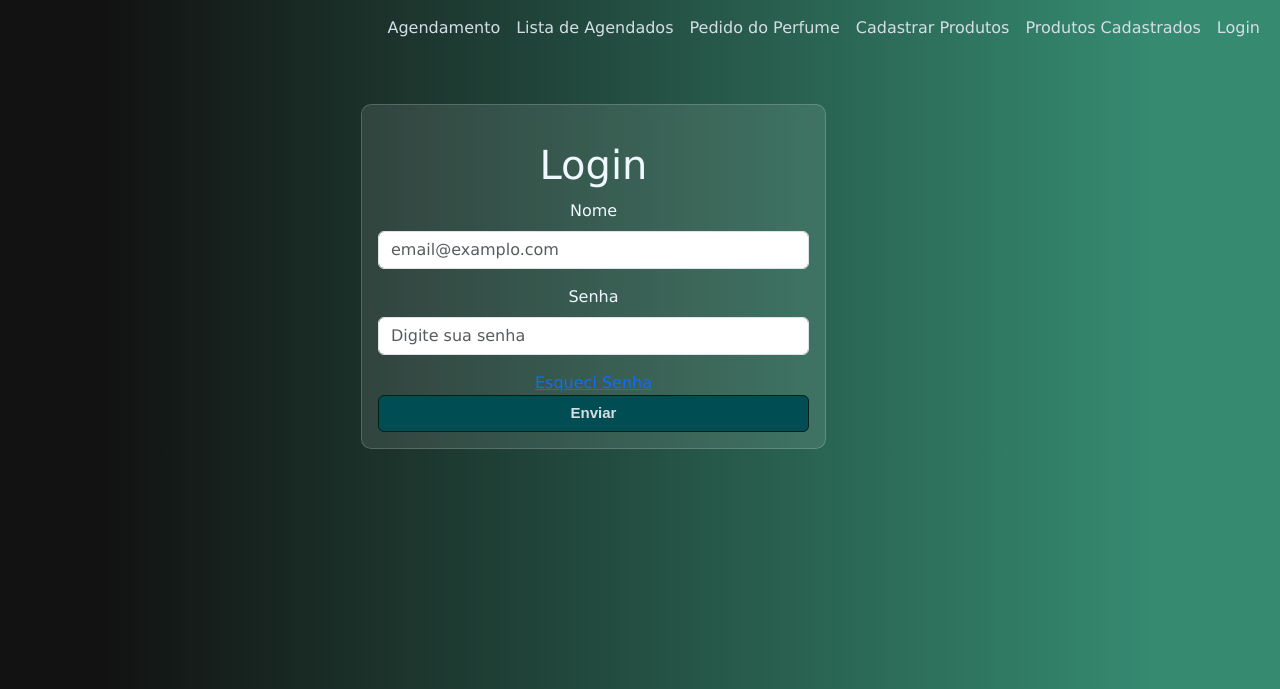
After one commit to Gabrielle-Santiago/Agenda-Automatica, a Django app: page /login/ in a window 1280 px wide. The commit adds this page. Shown: the top 689 px of the page. Run offline with Django 5.2, Linux system fonts and the light colour scheme.

Commit message:
Organização dos templates e criação do login

```diff
--- a/AgendaAutomatica/AgendaAutomatica/urls.py
+++ b/AgendaAutomatica/AgendaAutomatica/urls.py
@@ -11,4 +11,6 @@ urlpatterns = [
     path('pedidoPerfume/', views.pedidoPerfume, name='pedidoPerfume'),
     path('cadastroProduto/', views.cadastroProduto, name='cadastroProduto'),
     path('produtosCadastrados/', views.produtosCadastrados, name='produtosCadastrados'),
+    path('login/', views.login, name='login'),
+    path('login/esqueciSenha/', views.esqueciSenha, name='esqueciSenha'),
 ]
--- /dev/null
+++ b/AgendaAutomatica/task/templates/main/login.html
@@ -0,0 +1,41 @@
+{% extends 'menu.html' %}
+
+{% load static %}
+
+{% block content %}
+
+    <main class="container mt-5">
+        <div class="col-md-5 offset-md-3">
+            <div class="container text-center">
+                <div class="row">
+
+                    <form id="formulario" method="POST" class="card card-body needs-validation">
+
+                        <title>Tela de Login</title>
+
+                        {{ error }}
+
+                        {% csrf_token %}
+
+                        <h1 class="text-center">Login</h1>
+
+                        <div class="mb-3">
+                            <label for="username" class="form-label">Nome</label>
+                            <input type="text" class="form-control" id="username" name="username" placeholder="email@examplo.com" required>
+                        </div>
+
+                        <div class="mb-3">
+                            <label for="password" class="form-label">Senha</label>
+                            <input type="password" name="password" class="form-control" id="password"  placeholder="Digite sua senha" required>
+                        </div>
+                        <a href="esqueciSenha">Esqueci Senha</a>
+
+                        <input type="submit" class="btn btn-primary myButton btn btn-primary" value="Enviar"></input>
+                    </form>
+
+                </div>
+            </div>
+        </div>
+    </main>
+
+{% endblock %}
--- a/AgendaAutomatica/task/templates/menu.html
+++ b/AgendaAutomatica/task/templates/menu.html
@@ -37,6 +37,10 @@
                         <li class="nav-item">
                             <a class="nav-link" href="/produtosCadastrados">Produtos Cadastrados</a>
                         </li>
+
+                        <li class="nav-item">
+                          <a class="nav-link" href="/login">Login</a>
+                      </li>
                     </ul>
                 </div>
             </div>
--- a/AgendaAutomatica/task/views.py
+++ b/AgendaAutomatica/task/views.py
@@ -16,20 +16,20 @@ def agenda(request):
             return redirect('cadastrados')
 
         else:
-            return render(request, 'cadastro.html', {
+            return render(request, 'cadastros/cadastro.html', {
                 'form': form,
                 'error' : 'Algo deu errado, tente novamente!!'
             })
     else:
         form = CadastroForm()
 
-    return render(request, 'cadastro.html', {'form':form})
+    return render(request, 'cadastros/cadastro.html', {'form':form})
 
 
 # Utiliza do Generic Views do próprio Django para visualizar a lista
 class visualizarLista(ListView):
     model = Cadastro
-    template_name = 'cadastrados.html'
+    template_name = 'cadastros/cadastrados.html'
     context_object_name = 'cadastrados'
 
 
@@ -39,22 +39,30 @@ def pedidoPerfume(request):
 
         if form.is_valid():
             form.save()
-            return render(request, 'cadastro.html')
+            return render(request, 'cadastros/cadastro.html')
 
         else:
-            return render(request, 'pedidoPerfume.html', {
+            return render(request, 'auth/pedidoPerfume.html', {
                 'form': form,
                 'error': 'Algo deu errado, tente novamente!!'
             })
     else:
         form = formPerfume()
 
-    return render(request, 'pedidoPerfume.html', {'form':form})
+    return render(request, 'auth/pedidoPerfume.html', {'form':form})
 
 
 def cadastroProduto(request):
-    return render(request, 'cadastroProduto.html')
+    return render(request, 'cadastros/cadastroProduto.html')
 
 
 def produtosCadastrados(request):
-    return render(request, 'produtosCadastrados.html')
+    return render(request, 'auth/produtosCadastrados.html')
+
+
+def login(request):
+    return render(request, 'main/login.html')
+
+
+def esqueciSenha(request):
+    return render(request, 'main/esqueciSenha.html')
```
Also changed, not shown: AgendaAutomatica/task/templates/main/esqueciSenha.html (added, +40 -0 lines), AgendaAutomatica/task/templates/auth/pedidoPerfume.html (renamed from AgendaAutomatica/task/templates/pedidoPerfume.html), AgendaAutomatica/task/templates/auth/produtosCadastrados.html (renamed from AgendaAutomatica/task/templates/produtosCadastrados.html), AgendaAutomatica/task/templates/cadastros/cadastrados.html (renamed from AgendaAutomatica/task/templates/cadastrados.html), AgendaAutomatica/task/templates/cadastros/cadastro.html (renamed from AgendaAutomatica/task/templates/cadastro.html), AgendaAutomatica/task/templates/cadastros/cadastroProduto.html (renamed from AgendaAutomatica/task/templates/cadastroProduto.html).
